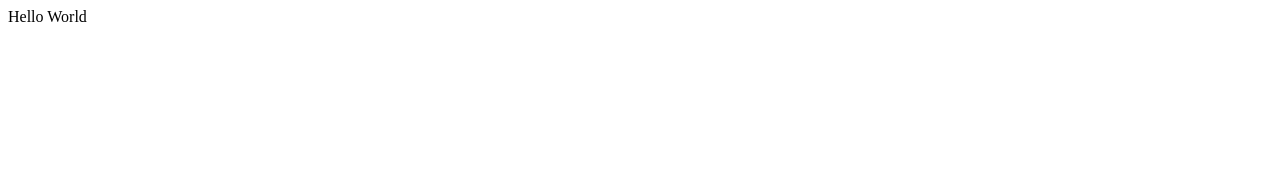
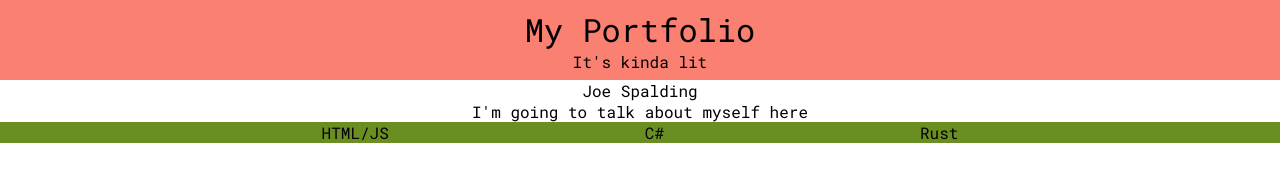
Before and after one commit to joemspalding/joemspalding.github.io, a plain HTML site: page index.html in a window 1280 px wide. Drawn offline with Linux system fonts and the light colour scheme.

Commit message:
doing some basic prototyping;

```diff
--- a/index.html
+++ b/index.html
@@ -1 +1,21 @@
-Hello World
+<head>
+    <title>Joe Spalding - Portfolio</title>
+    <link rel="stylesheet" href="styles.css">
+    <link rel="preconnect" href="https://fonts.gstatic.com">
+    <link href="https://fonts.googleapis.com/css2?family=Roboto+Mono&display=swap" rel="stylesheet">
+</head>
+<body>
+    <header class="section">
+        <div class="title">My Portfolio</div>
+        <div class="subtitle">It's kinda lit</div>
+    </header>
+    <div class="section about">
+        <div class="about-title">Joe Spalding</div>
+        <div class="about">I'm going to talk about myself here</div>
+    </div>
+    <div class="section content">
+        <div class="item">HTML/JS</div>
+        <div class="item">C#</div>
+        <div class="item">Rust</div>
+    </div>
+</body>
--- a/styles.css
+++ b/styles.css
@@ -0,0 +1,30 @@
+body{
+    margin: 0;
+    font-family: 'Roboto Mono', monospace;
+}
+.section {
+    display: flex;
+    justify-content: center;
+    align-items: center;
+}
+
+header {
+    flex-direction: column;
+    min-height: 10vh;
+    background-color: salmon;
+}
+
+.title {
+    font-size: 2em;
+}
+
+.about {
+    flex-direction: column;
+}
+
+.content {
+    background-color: olivedrab;
+}
+.item {
+    margin: 0 10vw;
+}
```
